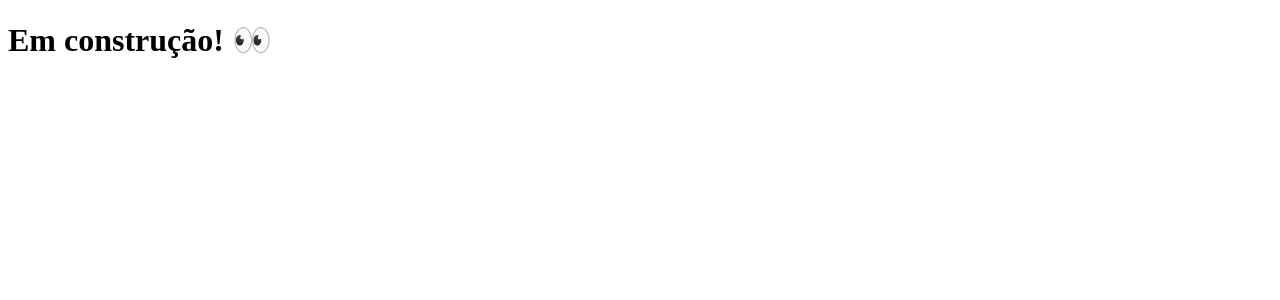
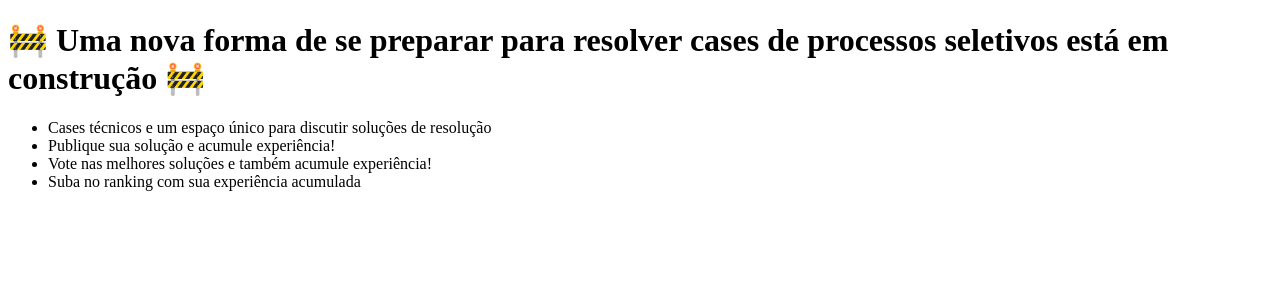
Before and after one commit to GustavoGran/clone-tabnews, a Next.js app: page / in a window 1280 px wide. Shown: the top 300 px of the page. Built offline with nearby package versions, Linux system fonts and the light colour scheme.

Commit message:
Added product description on `index.js`

```diff
--- a/pages/index.js
+++ b/pages/index.js
@@ -1,5 +1,20 @@
 function Home() {
-  return <h1>Em construção! 👀</h1>;
+  return (
+    <>
+      <h1>
+        🚧 Uma nova forma de se preparar para resolver cases de processos
+        seletivos está em construção 🚧
+      </h1>
+      <ul>
+        <li>
+          Cases técnicos e um espaço único para discutir soluções de resolução
+        </li>
+        <li>Publique sua solução e acumule experiência!</li>
+        <li>Vote nas melhores soluções e também acumule experiência!</li>
+        <li>Suba no ranking com sua experiência acumulada</li>
+      </ul>
+    </>
+  );
 }
 
 export default Home;
```
Also changed, not shown: 1 other file (tests, documents, lock files or other folders).
